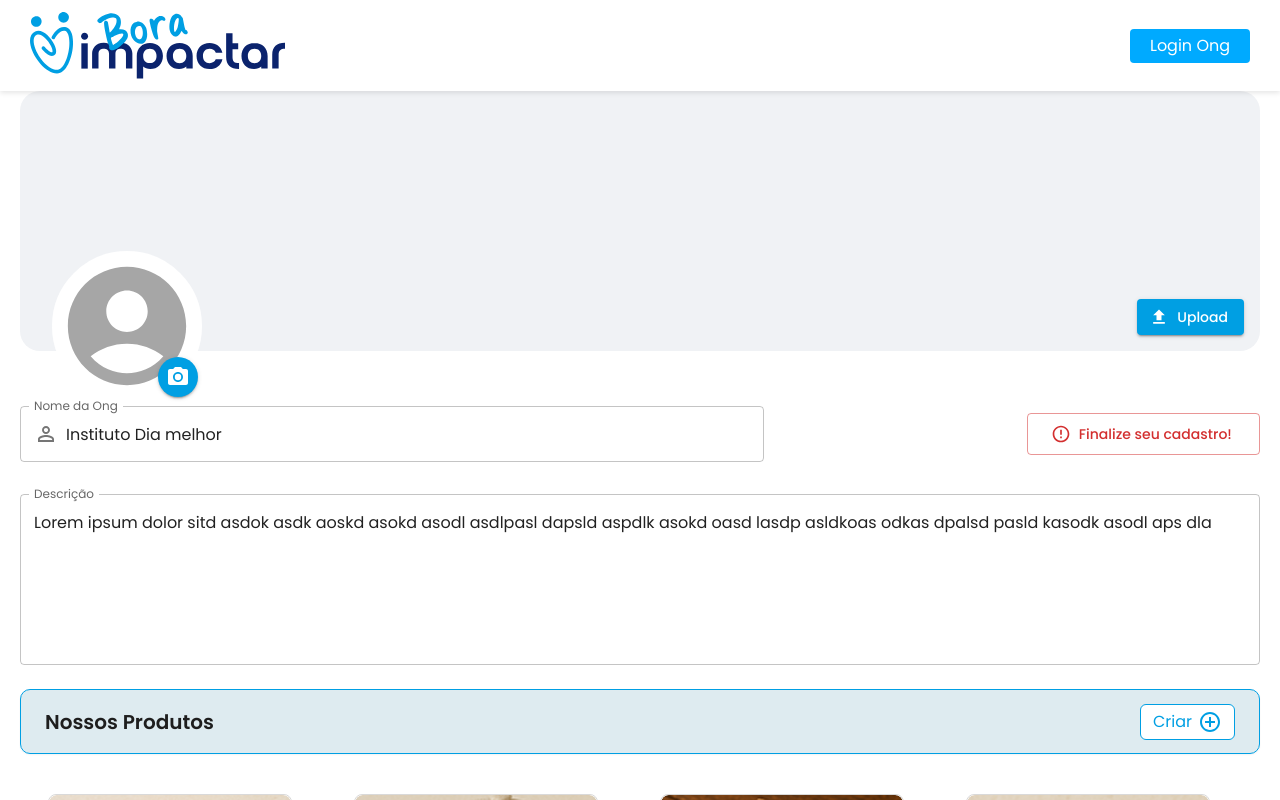
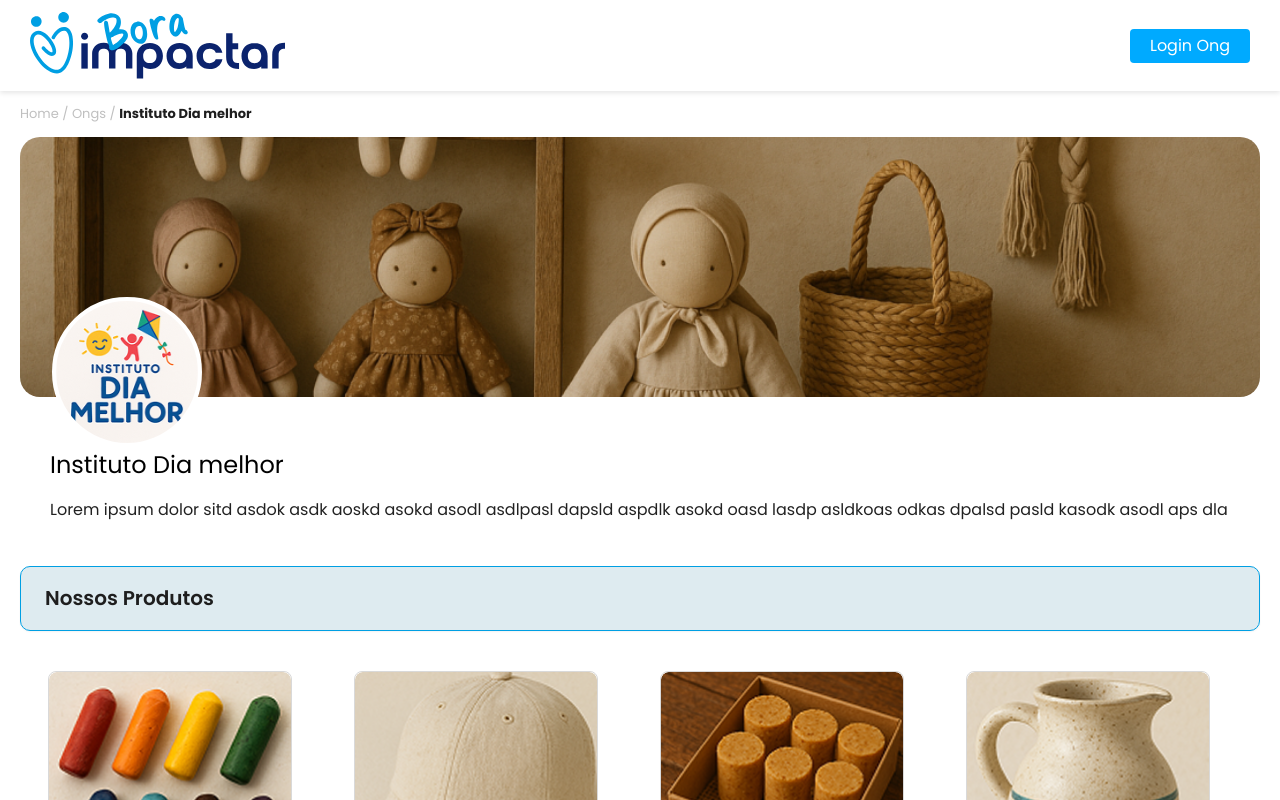
Before and after one commit to labprogsam/social-store-front, a React (Vite) app: page /app/ongs/1 in a window 1280 px wide. Shown: the top 800 px of the page. Built offline with nearby package versions, Linux system fonts and the light colour scheme; no server answers.

Commit message:
chore: adjust ong client

```diff
--- a/src/components/ProductsHighlights/Card/index.jsx
+++ b/src/components/ProductsHighlights/Card/index.jsx
@@ -10,9 +10,10 @@ import {
 } from "./styles.js";
 
 function ProductCard({ produto, isEditable=false }) {
-  const [reference, setReference] = useState(`ong/${produto?.id}`)
+  const [reference, setReference] = useState(`${import.meta.env.VITE_FRONT_URL}/app/produto/${produto?.id}`)
+
   useEffect(() => {
-    if(isEditable) setReference(`produto/${produto?.id}`)
+    if(isEditable) setReference(`${import.meta.env.VITE_FRONT_URL}/app/ong/produto/${produto?.id}`)
   }, [isEditable]);
 
   return (
--- a/src/routes/InternalRoutes.jsx
+++ b/src/routes/InternalRoutes.jsx
@@ -4,7 +4,7 @@ import {
   Route,
   Navigate,
 } from "react-router-dom";
-import { CategoriesView, HomeView, ProductView, OngView, Login, OngProduct } from '../views';
+import { CategoriesView, HomeView, ProductView, OngView, Login, OngProduct, OngClient } from '../views';
 import {
   Base,
   ScrollToTop
@@ -26,7 +26,7 @@ const InternalRoutes = () => {
             <Route index element={<Navigate replace to="home" />} />
             <Route path="home" element={<HomeView />} />
             <Route path="produtos" element={<ProductView />} />
-            <Route path="ongs/:id" element={<OngView />} />
+            <Route path="ongs/:id" element={<OngClient />} />
             <Route path="categories/:id" element={<CategoriesView />} />
           </Route>
           <Route path="/login" element={<Login />} />
--- a/src/views/Ong/index.jsx
+++ b/src/views/Ong/index.jsx
@@ -111,7 +111,7 @@ const Ong = () => {
                 style={{ width: '60%' }}
               />
 
-              {!cadastroFinalizado && (
+              {!cadastroFinalizado  && (
                 <FinalizeButton
                   variant="outlined"
                   color="error"
--- /dev/null
+++ b/src/views/OngClient/index.jsx
@@ -0,0 +1,50 @@
+import { useState } from "react";
+import { TextField, InputAdornment } from "@mui/material";
+import { CameraAlt, ErrorOutline, Edit, Upload, PersonOutline, AccountCircle } from "@mui/icons-material";
+import { ProductList } from '../../components';
+import {
+  StyledContainer,
+  Pathing,
+  ProfileHeader,
+  StyledBanner,
+  StyledAvatarContainer,
+  StyledLogo,
+  StyledContent,
+  StyledOngName,
+} from "./styles";
+import ong1 from "../../assets/CarouselMoc/ong1.svg";
+import banner from "../../assets/ongViews/bannerExample.png"
+
+const OngClient = () => {
+  const [ong, setOng] = useState({
+    name: "Instituto Dia melhor",
+    description: "Lorem ipsum dolor sitd asdok asdk aoskd asokd asodl asdlpasl dapsld aspdlk asokd oasd lasdp asldkoas odkas dpalsd pasld kasodk asodl aps dla",
+    logo: ong1,
+    banner: banner
+  });
+
+  return (
+    <StyledContainer>
+      {<Pathing>Home / Ongs / <b>{ong.name}</b></Pathing>}
+
+      <ProfileHeader>
+        <StyledBanner bannerimage={ong.banner} />
+        <StyledAvatarContainer>
+          {ong.logo ?
+            <StyledLogo src={ong.logo} alt="Logo da ONG" /> :
+            <AccountCircle id="avatar-default" />
+          }
+        </StyledAvatarContainer>
+      </ProfileHeader>
+      <StyledContent>
+        <>
+          <StyledOngName>{ong.name}</StyledOngName>
+          <p>{ong.description}</p>
+        </>
+      </StyledContent>
+      <ProductList />
+    </StyledContainer>
+  );
+};
+
+export default OngClient;
--- /dev/null
+++ b/src/views/OngClient/styles.js
@@ -0,0 +1,99 @@
+import styled, { css } from 'styled-components';
+import { Button } from '@mui/material';
+
+export const StyledContainer = styled.div`
+  display: flex;
+  flex-direction: column;
+  align-items: center;
+  width: 100%;
+  padding: 0 20px;
+  box-sizing: border-box;
+  margin-bottom: 3rem;
+`;
+
+export const Pathing = styled.p`
+  color: rgba(0, 0, 0, 0.25);
+  margin: 13px 0;
+  font-size: 13px;
+  width: 100%;
+  max-width: 1400px;
+
+  b {
+    color: #1E1E1E;
+  }
+`;
+
+export const ProfileHeader = styled.div`
+  position: relative;
+  width: 100%;
+  max-width: 1400px;
+  padding-bottom: 50px;
+`;
+
+export const StyledBanner = styled.div`
+  width: 100%;
+  height: 260px;
+  border-radius: 20px;
+  display: flex;
+  background-size: cover;
+  background-position: center;
+  box-sizing: border-box;
+  font-size: 24px;
+
+  ${props =>
+    props.bannerimage
+      ? css`
+          background-image: url(${props.bannerimage});
+        `
+      : css`
+          background-color: #f0f2f5;
+        `}
+`;
+
+export const StyledAvatarContainer = styled.div`
+  position: absolute;
+  left: 2rem;
+  bottom: 0;
+  width: 150px;
+  height: 150px;
+  border-radius: 50%;
+  border: 4px solid white;
+  background-color: white;
+  z-index: 2;
+  display: flex;
+  justify-content: center;
+  align-items: center;
+
+  #avatar-default {
+    width: 100%;
+    height: 100%;
+    opacity: 0.4;
+  }
+`;
+
+export const StyledLogo = styled.img`
+  width: 100%;
+  height: 100%;
+  border-radius: 50%;
+  object-fit: cover;
+`;
+
+export const StyledContent = styled.div`
+  width: 100%;
+  max-width: 1400px;
+  display: flex;
+  flex-direction: column;
+  padding-left: 30px;
+  margin-bottom: 20px;
+`;
+
+export const StyledOngName = styled.h1`
+  font-size: 24px;
+  color: #000000;
+  margin: 0;
+  margin-bottom: 15px;
+`;
+
+export const BotaoDireitaWrapper = styled.div`
+  margin-left: 200px;
+`;
--- a/src/views/index.js
+++ b/src/views/index.js
@@ -4,6 +4,7 @@ import ProductView from './Product';
 import OngView from './Ong';
 import Login from './Login';
 import OngProduct from './OngProduct';
+import OngClient from './OngClient';
 
 export {
     HomeView,
@@ -11,5 +12,6 @@ export {
     ProductView,
     OngView,
     Login,
-    OngProduct
+    OngProduct,
+    OngClient
 }
```
Also changed, not shown: src/assets/ongViews/bannerExample.png (renamed from src/assets/ongViews/heroExample.png), 1 other file (tests, documents, lock files or other folders).
